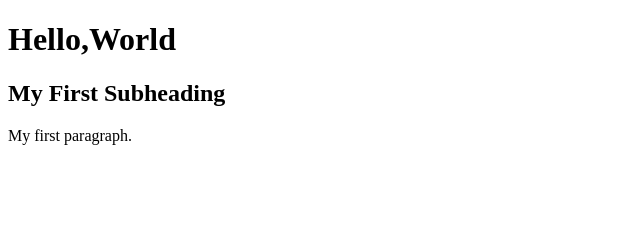
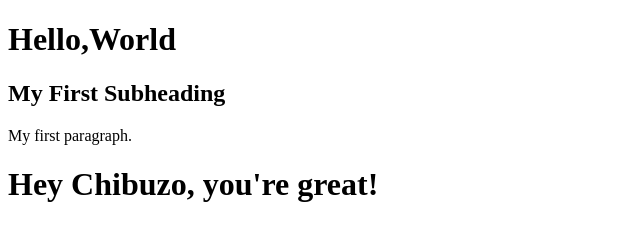
Before and after one commit to coe3/chibuzo-simple-website, a plain HTML site: page index.html in a window 1280 px wide. Shown: the whole page, without its empty margins (0-640 px from the left). Drawn offline with Linux system fonts and the light colour scheme.

Commit message:
add endorsement

```diff
--- a/index.html
+++ b/index.html
@@ -7,5 +7,6 @@
 
 <p>My first paragraph.</p>
 
+<h1>Hey Chibuzo, you're great!</h1>
 </body>
 </html>
```
